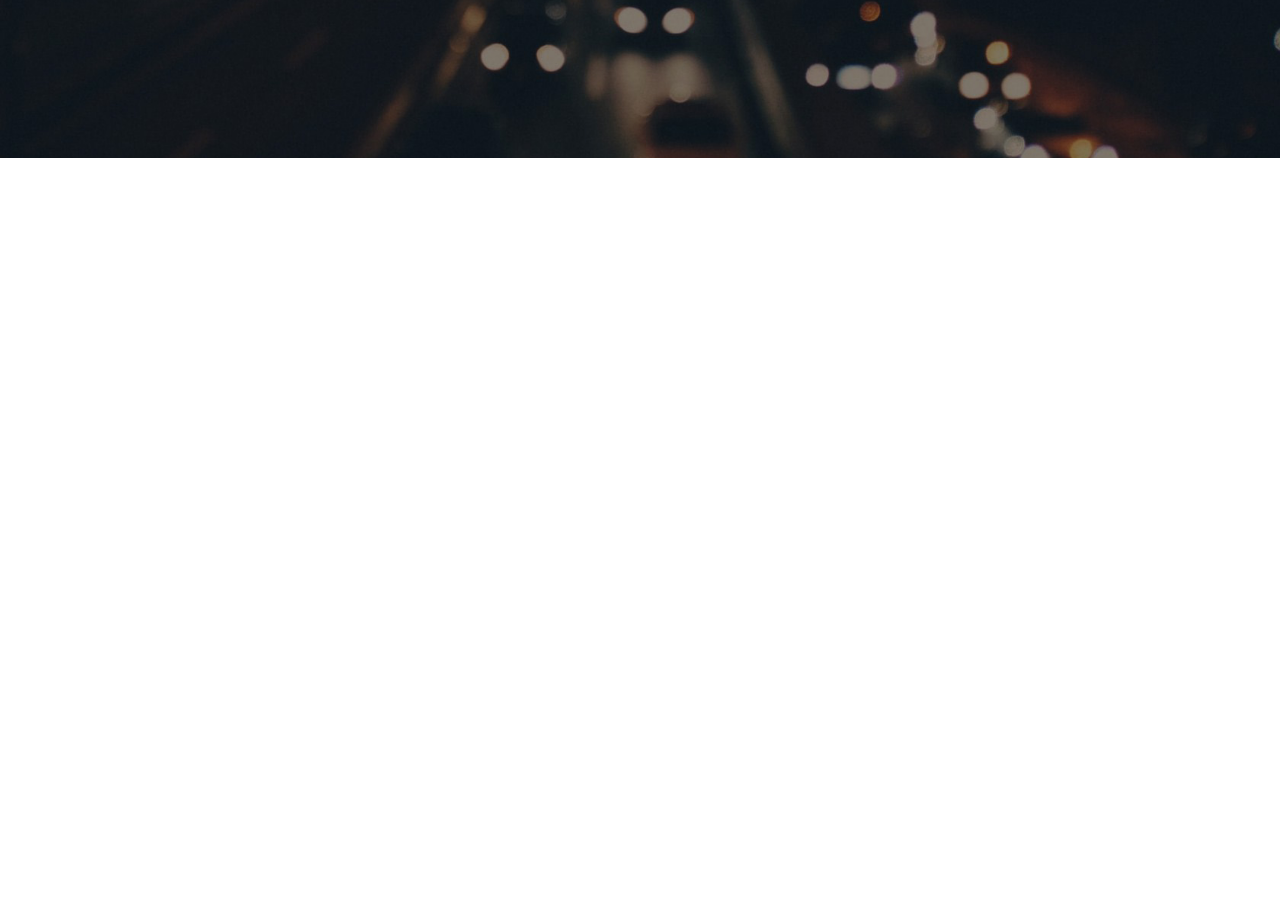
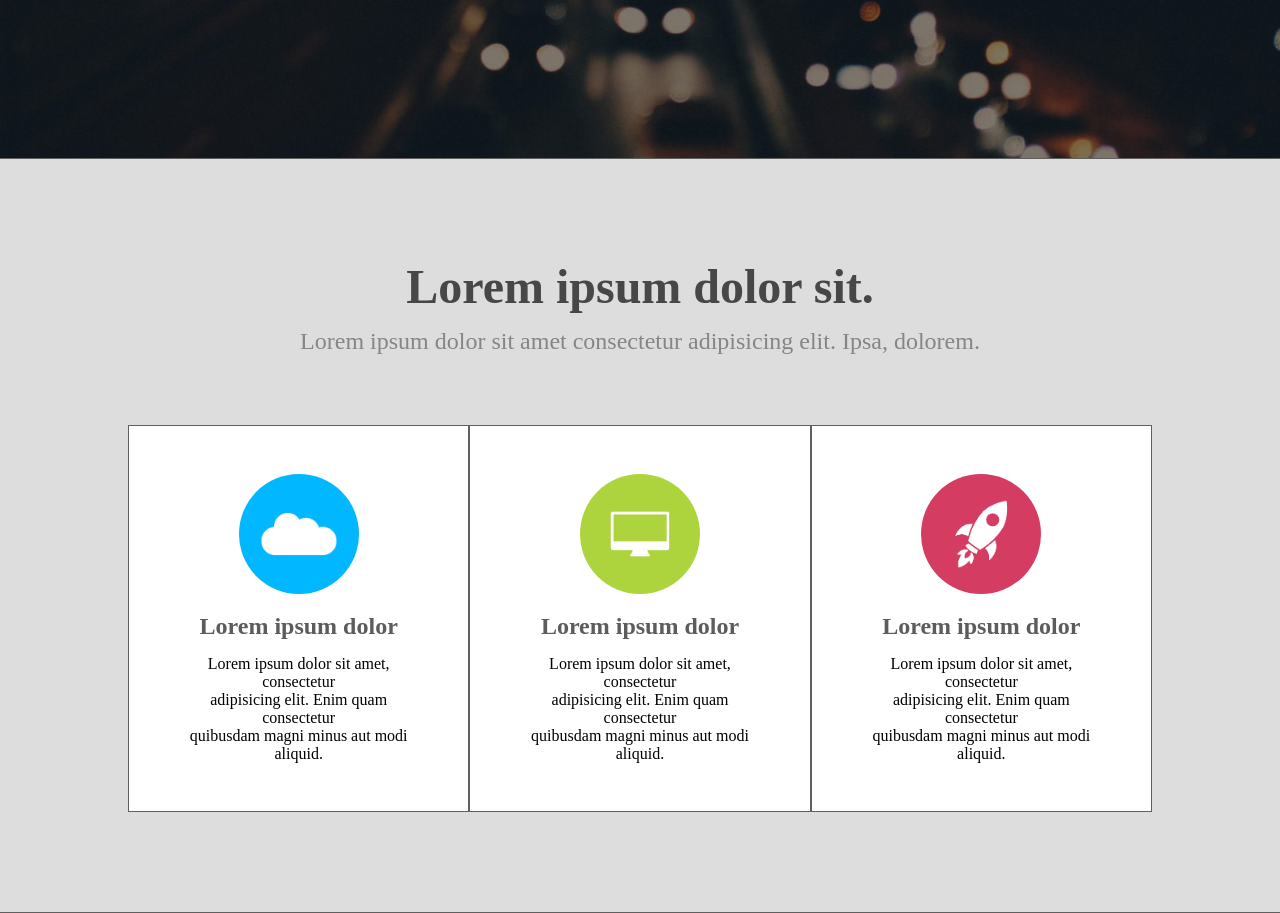
Before and after one commit to amirmohammadhassanabadi/HTML-CSS-FinalProject-1, a website: page index.html in a window 1280 px wide. Shown: the part 467-1380 px from the top of the page. Before the commit the page ends 800 px from the top, so only its background shows below. Drawn offline with Linux system fonts and the light colour scheme.

Commit message:
main part started - section 1 finnished

```diff
--- a/css/style.css
+++ b/css/style.css
@@ -1,32 +1,39 @@
-*{
+* {
     margin: 0;
     padding: 0;
 }
-::selection{
+
+::selection {
     background-color: #00b7ff;
     color: #fff;
 }
-a{
+
+a {
     text-decoration: none;
 }
-ul{
+
+ul {
     list-style: none;
 }
+
 /* Header Beginning */
-.header-background{
+.header-background {
     width: 100%;
     background-image: url('../img/bokeh_car_lights_bg_dark.jpg');
     background-repeat: no-repeat;
     background-size: cover;
 }
-.top-menu{
+
+.top-menu {
     display: flex;
     justify-content: center;
 }
-.ul-menu{
+
+.ul-menu {
     display: flex;
 }
-.menu-wrapper{
+
+.menu-wrapper {
     width: 92%;
     height: auto;
     margin-top: 40px;
@@ -34,62 +41,150 @@ ul{
     justify-content: space-between;
     align-items: center;
 }
-.logo-title a{
+
+.logo-title a {
     color: aliceblue;
     transition: all .5s ease-in-out;
 }
-.logo-title a:hover{
+
+.logo-title a:hover {
     color: #00b7ff;
 }
-.menu-element{
+
+.menu-element {
     margin-left: 40px;
 }
-.menu-element:not(.sign-up){
+
+.menu-element:not(.sign-up) {
     color: rgb(141, 141, 141);
-    transition:all 0.5s ease-in-out;
+    transition: all 0.5s ease-in-out;
 }
-.sign-up{
+
+.sign-up {
     background-color: #00b7ff;
     padding: 12px 22px;
     border-radius: 50px 50px 50px 50px;
     color: aliceblue;
-    transition:all 0.5s ease-in-out;
+    transition: all 0.5s ease-in-out;
 }
-.menu-element:not(.sign-up):hover{
+
+.menu-element:not(.sign-up):hover {
     color: aliceblue;
 }
-.sign-up:hover{
+
+.sign-up:hover {
     color: #00b7ff;
     background-color: aliceblue;
     transition: all .5s ease-out;
 }
-.banner-content{
+
+.banner-content {
     text-align: center;
     padding-top: 150px;
     padding-bottom: 200px;
 }
-.banner-title{
+
+.banner-title {
     color: aliceblue;
     font-size: 3.5em;
     font-family: 'Times New Roman', Times, serif;
 }
-.banner-text{
+
+.banner-text {
     font-size: 1.5em;
     color: aliceblue;
     font-family: 'Times New Roman', Times, serif;
 }
-.banner-buttom{
+
+.banner-buttom {
     background-color: #00b7ff;
     color: aliceblue;
     padding: 20px;
     border: none;
     border-radius: 40px 40px 40px 40px;
     cursor: pointer;
-    transition:all 0.5s ease-in-out;
+    transition: all 0.5s ease-in-out;
 }
-.banner-buttom:hover{
+
+.banner-buttom:hover {
     background-color: aliceblue;
     color: #00b7ff;
 }
 /* End of Header Part */
 /* =================================== */
+/* =================================== */
+/* Main */
+/* First-Section */
+.section-1-background {
+    width: 100%;
+    background-color: rgb(221, 221, 221);
+    border-bottom: .5px solid rgb(95, 95, 95);
+    border-top: .5px solid rgb(95, 95, 95);
+}
+
+.s1-title {
+    padding-top: 100px;
+    text-align: center;
+}
+
+.s1-main-title {
+    font-size: 3em;
+    color: #474747;
+    margin-bottom: .3em;
+}
+
+.s1-sub-title {
+    font-size: 1.5em;
+    color: #858585;
+}
+
+.s1-main-wrapper {
+    display: flex;
+    justify-content: center;
+}
+
+.s1-main {
+    width: 80%;
+    display: flex;
+    justify-content: space-between;
+}
+
+.s1-box-1 {
+    margin-top: 70px;
+    text-align: center;
+    background-color: #fff;
+    padding: 3em 3em;
+    margin-bottom: 100px;
+    border: .5px solid rgb(95, 95, 95);
+}
+
+.s1-box-2 {
+    margin-top: 70px;
+    text-align: center;
+    background-color: #fff;
+    padding: 3em 3em;
+    margin-bottom: 100px;
+    border: .5px solid rgb(95, 95, 95);
+}
+
+.s1-box-3 {
+    margin-top: 70px;
+    text-align: center;
+    background-color: #fff;
+    padding: 3em 3em;
+    margin-bottom: 100px;
+    border: .5px solid rgb(95, 95, 95);
+}
+
+.box1-img {
+    width: 120px;
+    height: auto;
+    border-radius: 100%;
+}
+
+.box1-title {
+    color: #5c5c5c;
+    padding: 15px 0;
+}
+
+/* ================================ */
--- a/index.html
+++ b/index.html
@@ -49,6 +49,60 @@
             </div>
         </div>
     </header>
+
+        <!--==============================-->
+
+        <main>
+            <section id="section-1">
+                <div class="section-1-background">
+                    <div class="s1-title">
+                        <h1 class="s1-main-title">
+                            Lorem ipsum dolor sit.
+                        </h1>
+                        <p class="s1-sub-title">
+                            Lorem ipsum dolor sit amet consectetur adipisicing elit. Ipsa, dolorem.
+                        </p>
+                    </div>
+                    <div class="s1-main-wrapper">
+                         <div class="s1-main">
+                        <div class="box s1-box-1">
+                            <img class="box1-img" src="img/Untitled-1.jpg" alt="cloud logo">
+                            <h2 class="box1-title">
+                                Lorem ipsum dolor
+                            </h2>
+                            <p class="box1-text">
+                                Lorem ipsum dolor sit amet, consectetur <br>
+                                adipisicing elit. Enim quam consectetur <br>
+                                quibusdam magni minus aut modi aliquid.
+                            </p>
+                        </div>
+                        <div class="box s1-box-2">
+                            <img class="box1-img" src="img/camputer.jpg" alt="cloud logo">
+                            <h2 class="box1-title">
+                                Lorem ipsum dolor
+                            </h2>
+                            <p class="box1-text">
+                                Lorem ipsum dolor sit amet, consectetur <br>
+                                adipisicing elit. Enim quam consectetur <br>
+                                quibusdam magni minus aut modi aliquid.
+                            </p>
+                        </div>
+                        <div class="box s1-box-3">
+                            <img class="box1-img" src="img/rocket.jpg" alt="cloud logo">
+                            <h2 class="box1-title">
+                                Lorem ipsum dolor
+                            </h2>
+                            <p class="box1-text">
+                                Lorem ipsum dolor sit amet, consectetur <br>
+                                adipisicing elit. Enim quam consectetur <br>
+                                quibusdam magni minus aut modi aliquid.
+                            </p>
+                        </div>
+                        </div>
+                    </div>
+                </div>
+            </section>
+        </main>
 </body>
 
 </html>
```
Also changed, not shown: img/Untitled-1.jpg (added), img/camputer.jpg (added), img/rocket.jpg (added).
